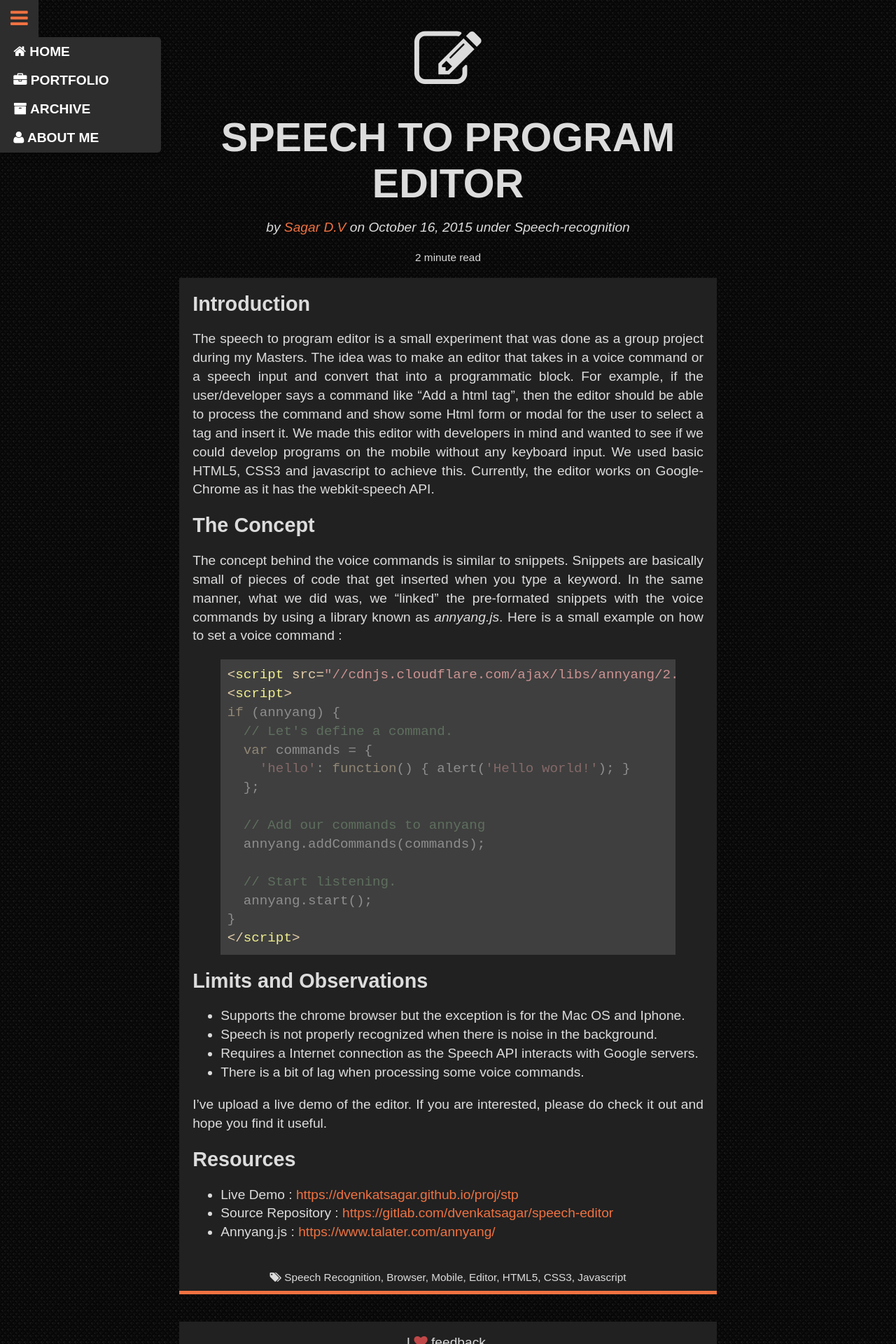
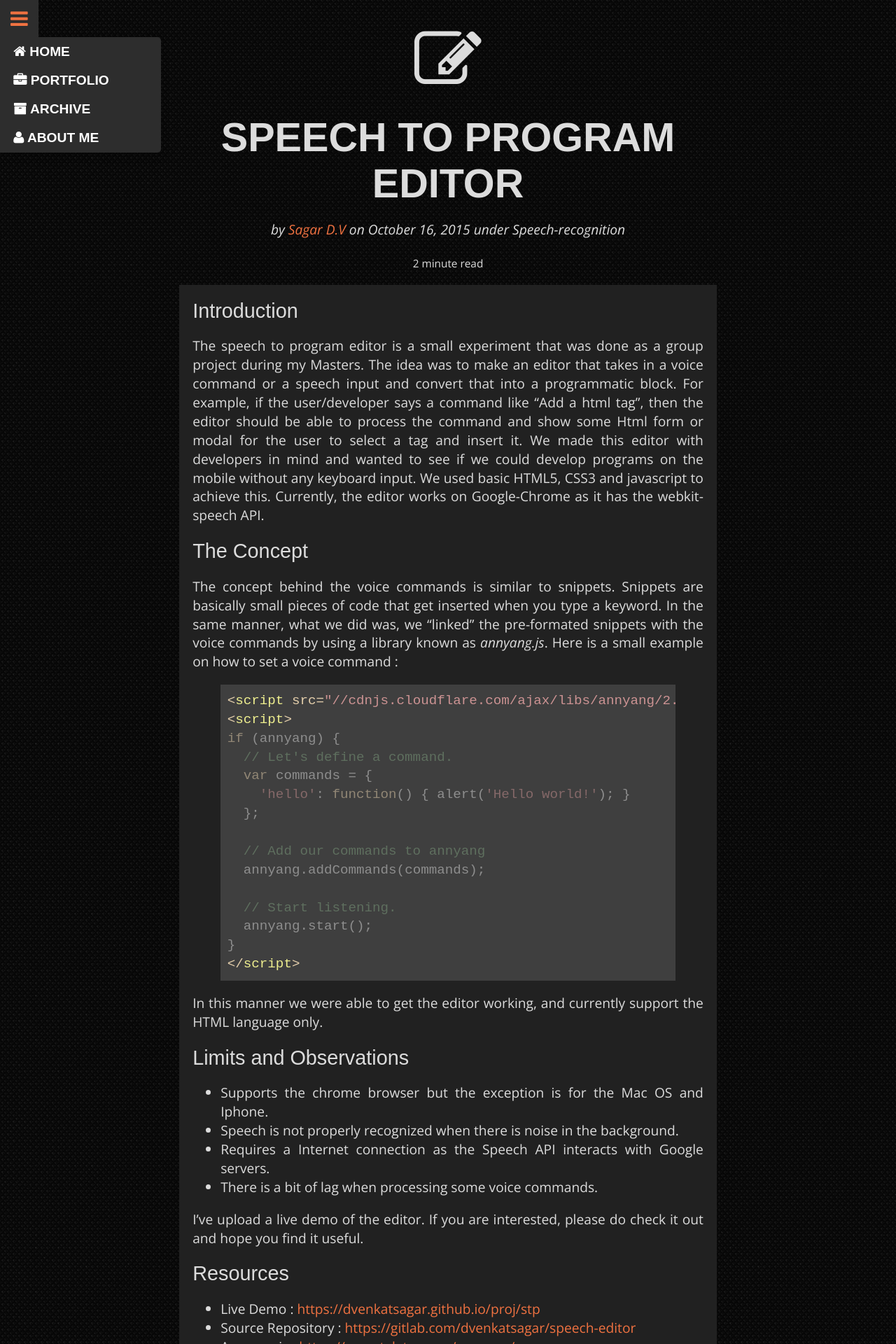
Before and after one commit to dvenkatsagar/dvenkatsagar.github.io, a Jekyll site: the page built from _posts/2015-10-16-speech-to-program.md, in a window 1280 px wide. Shown: the top 1920 px of the page at 70% size. Built offline with Jekyll 4.4.1, drawn with Linux system fonts in a browser that asks for light colours; comment, search, counter and statistics services are not loaded.

Commit message:
Finally made the fonts consistent across different browsers

```diff
--- a/_includes/head.html
+++ b/_includes/head.html
@@ -4,7 +4,7 @@
 <title>{% if page.title == "Welcome" %} Sagar D.V {% elsif page.title != "Welcome" %}{{ page.title }}{% else %}{{ site.title }}{% endif %}</title>
 <meta name="description" content="Welcome to the home page of Sagar DV.">
 
-<link rel="stylesheet" type="text/css" href="{{ site.baseurl }}/lib/css/normalize.css" />
+<!--link rel="stylesheet" type="text/css" href="{{ site.baseurl }}/lib/css/normalize.css" /-->
 <!-- Favicons generated at http://realfavicongenerator.net/ -->
 <link rel="apple-touch-icon" sizes="57x57" href="{{ site.baseurl }}/favicons/apple-touch-icon-57x57.png">
 <link rel="apple-touch-icon" sizes="60x60" href="{{ site.baseurl }}/favicons/apple-touch-icon-60x60.png">
--- a/_layouts/post.html
+++ b/_layouts/post.html
@@ -136,7 +136,7 @@ layout: default
                 <div class="previous">
                   {% if page.previous %}
                   <p><a href="{{ site.baseurl }}{{ page.previous.url }}">{{ page.previous.title }}</a></p>
-                  <p class="date">Published {{ page.previous.date | date: "%B %-d, %Y" }}</p>
+                  <small class="date">Published {{ page.previous.date | date: "%B %-d, %Y" }}</small>
                   {% endif %}
                 </div>
               </div>
@@ -144,7 +144,7 @@ layout: default
                 <div class="next">
                   {% if page.next %}
                   <p><a href="{{ site.baseurl }}{{ page.next.url }}">{{ page.next.title }}</a></p>
-                  <p class="date">Published {{ page.next.date | date: "%B %-d, %Y" }}</p>
+                  <small class="date">Published {{ page.next.date | date: "%B %-d, %Y" }}</small>
                   {% endif %}
                 </div>
               </div>
--- a/_posts/2015-10-16-speech-to-program.md
+++ b/_posts/2015-10-16-speech-to-program.md
@@ -25,7 +25,7 @@ The speech to program editor is a small experiment that was done as a group proj
 
 ## The Concept
 
-The concept behind the voice commands is similar to snippets. Snippets are basically small of pieces of code that get inserted when you type a keyword. In the same manner, what we did was, we "linked" the pre-formated snippets with the voice commands by using a library known as *annyang.js*. Here is a small example on how to set a voice command :
+The concept behind the voice commands is similar to snippets. Snippets are basically small pieces of code that get inserted when you type a keyword. In the same manner, what we did was, we "linked" the pre-formated snippets with the voice commands by using a library known as *annyang.js*. Here is a small example on how to set a voice command :
 
 {% highlight html %}
 <script src="//cdnjs.cloudflare.com/ajax/libs/annyang/2.0.0/annyang.min.js"></script>
@@ -45,6 +45,8 @@ if (annyang) {
 </script>
 {% endhighlight %}
 
+In this manner we were able to get the editor working, and currently support the HTML language only.
+
 ## Limits and Observations
 
 - Supports the chrome browser but the exception is for the Mac OS and Iphone.
--- a/css/main.scss
+++ b/css/main.scss
@@ -1,5 +1,7 @@
 ---
 ---
+@import url(https://fonts.googleapis.com/css?family=Ubuntu:400,300,300italic,400italic,700,700italic);
+@import url(https://fonts.googleapis.com/css?family=Open+Sans:300,300italic);
 /* Colours */
 $twitter:        #6dabda;
 $linkedin:       #2b77b1;
@@ -42,7 +44,10 @@ body {
 	background-size: auto;
 	background-repeat: repeat;
 	font-size: 1.2em;
-	font-style: normal;
+	-webkit-font-smoothing: antialiased;
+	text-rendering: optimizeLegibility;
+	text-shadow: rgba(0, 0, 0, .01) 0 0 1px;
+	font-family: "Ubuntu", sans-serif;
 	@media screen and (max-width:35.438em) {
 		font-size: 1em;
 		.header{
@@ -107,6 +112,8 @@ body {
 		animation-duration : 1s;
 
 		p{
+			font-family: "Open Sans",sans-serif;
+			font-weight: 300;
 			text-align:center;
 			a{
 				color: white;
@@ -141,6 +148,12 @@ a {
 	}
 }
 
+.content-panel {
+	background-color: $darker;
+	border-bottom: 5px solid $orange;
+}
+
+
 .header{
 	font-size:3em;
 	text-align: center;
@@ -152,12 +165,6 @@ a {
 	.thumb{
 		text-align:center;
 	}
-}
-
-
-.content-panel {
-	background-color: $darker;
-	border-bottom: 5px solid $orange;
 }
 
 .articles{
@@ -241,7 +248,7 @@ a {
 			text-transform: uppercase;
 			text-decoration: none;
 			color:$white;
-			font-weight: bold;
+			font-weight: 700;
 		}
 
 		&:first-child{
@@ -295,6 +302,10 @@ a {
 			height:auto;
 			width:inherit;
 		}
+		p{
+			font-family: "Open Sans",sans-serif;
+			font-weight: 300;
+		}
 		outline: 0;
 	}
 }
@@ -310,7 +321,7 @@ a {
 #home {
 	.description {
     text-align: center;
-    font-weight: normal;
+    font-weight: 400;
 		color:red;
 	}
 
@@ -324,6 +335,10 @@ a {
 	}
 
 	#latest-articles{
+		.article-timestamp{
+			font-family: "Open Sans",sans-serif;
+			font-weight: 300;
+		}
 		h1{
 			margin:0.5em auto 0.25em;
 		}
@@ -346,10 +361,12 @@ a {
 	}
 }
 
-#portfolio{
-	.construction-label{
-		text-align: center;
-		font-weight: bold;
+#portfolio,#archive{
+	.articles{
+		ul{
+			font-family: "Open Sans",sans-serif;
+			font-weight: 300;
+		}
 	}
 }
 
@@ -373,7 +390,6 @@ a {
 
 
 #about-me{
-	font-weight: lighter;
 	.about-me{
 		text-align: center;
 		.content-panel{
@@ -381,13 +397,15 @@ a {
 				margin: auto 1em;
 			}
 		}
-		p{
+		p,ul{
+			font-family: "Open Sans",sans-serif;
+			font-weight: 300;
 			text-align: justify;
 		}
+
 		ul{
 			margin:0;
 			padding-left: 1em;
-			text-align: justify;
 		}
 	}
 	.skills{
@@ -403,6 +421,10 @@ a {
 			margin: 0.5em auto;
 		}
 		.skills-info{
+			p,ul,small {
+				font-family: "Open Sans",sans-serif;
+				font-weight: 300;
+			}
 			p {
 				margin: 0.5em auto auto;
 				text-align: justify;
@@ -412,7 +434,7 @@ a {
 				text-align: left;
 				line-height: 1.4em;
 				span{
-					font-weight: normal;
+					font-weight: 400;
 				}
 			}
 		}
@@ -429,19 +451,24 @@ a {
 		.header{
 			margin :0.5em auto auto;
 		}
-    .author-details{
-      text-align: center;
-    }
-    .read-time{
-      text-align: center;
-    }
+		.author-details p, .read-time{
+			font-family: "Open Sans",sans-serif;
+			font-weight: 300;
+			text-align: center;
+		}
   }
 
   .article-content{
     text-align: justify;
     margin: auto 1em;
-    font-weight: lighter;
 		line-height: 1.4em;
+		h2{
+			font-weight: 300;
+		}
+		p,ul{
+			font-family: "Open Sans",sans-serif;
+			font-weight: 300;
+		}
     @media screen and (max-width:35.438em) {
 			img {
 				width:100%;
@@ -451,17 +478,19 @@ a {
   .article-footer{
 		margin: 2em auto 0.5em;
     .tags{
-      font-weight:normal;
+			font-family: "Open Sans",sans-serif;
+			font-weight: 300;
       text-align:center;
     }
   }
 
   .feedback{
-    font-weight: lighter;
     .fa-heart{
       color:$red;
     }
     p{
+			font-family: "Open Sans",sans-serif;
+			font-weight: 300;
       text-align: center;
     }
   }
@@ -488,10 +517,14 @@ a {
 		}
 	}
 
+	.related-title,.related-description{
+		font-family: "Open Sans",sans-serif;
+		font-weight: 300;
+    text-align: center;
+	}
+
   .related-title {
-    text-align: center;
     margin: 1em auto auto;
-
 		a {
 			color: $orange;
       &:hover {
@@ -501,7 +534,6 @@ a {
 	}
 
   .related-description{
-    text-align: center;
     margin: auto auto 1em;
   }
 
@@ -511,9 +543,17 @@ a {
 
   .previous-next{
     margin: auto 1em;
+		p, small{
+			font-family: "Open Sans",sans-serif;
+			font-weight: 300;
+		}
     .next{
       text-align: right;
     }
+
+		.previous,.next{
+			margin: auto auto 1em;
+		}
   }
 }
 
@@ -530,6 +570,12 @@ a {
 	.header{
 		margin: 0.5em auto auto;
 	}
+
+	.error-text,.menu-links{
+		font-family: "Open Sans",sans-serif;
+		font-weight: 300;
+	}
+
 	.error-text{
 		margin:auto auto 0.5em;
 	}
```
